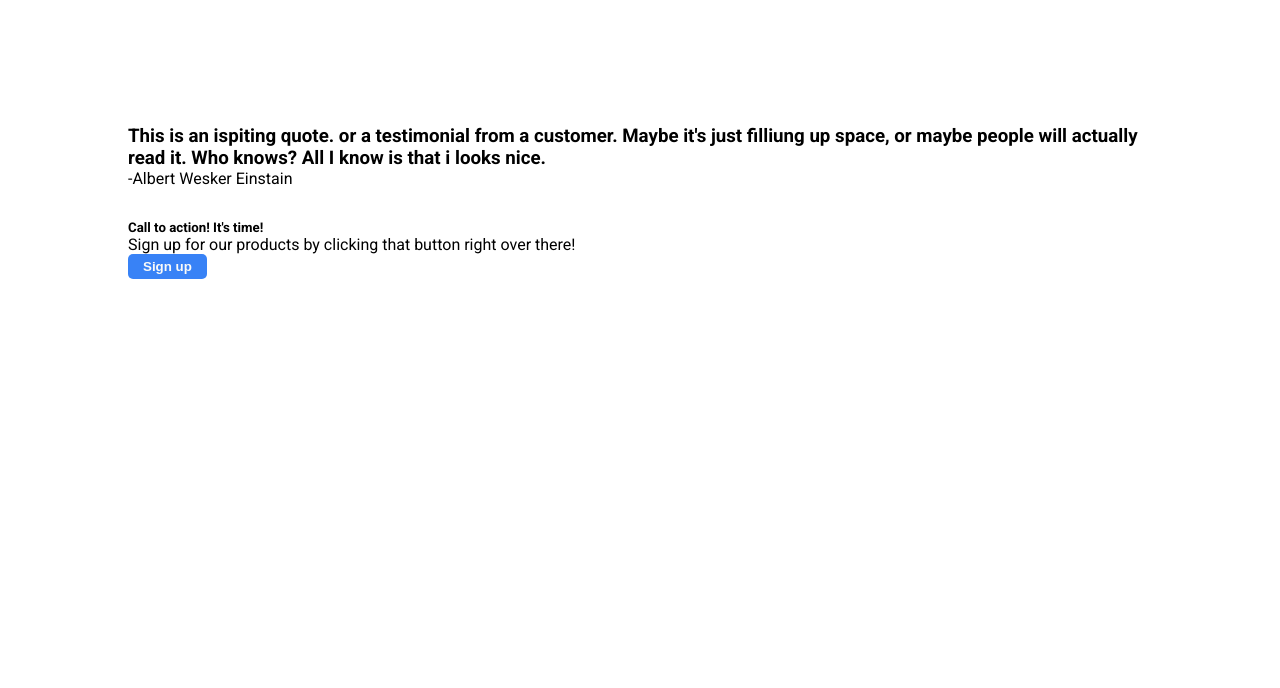
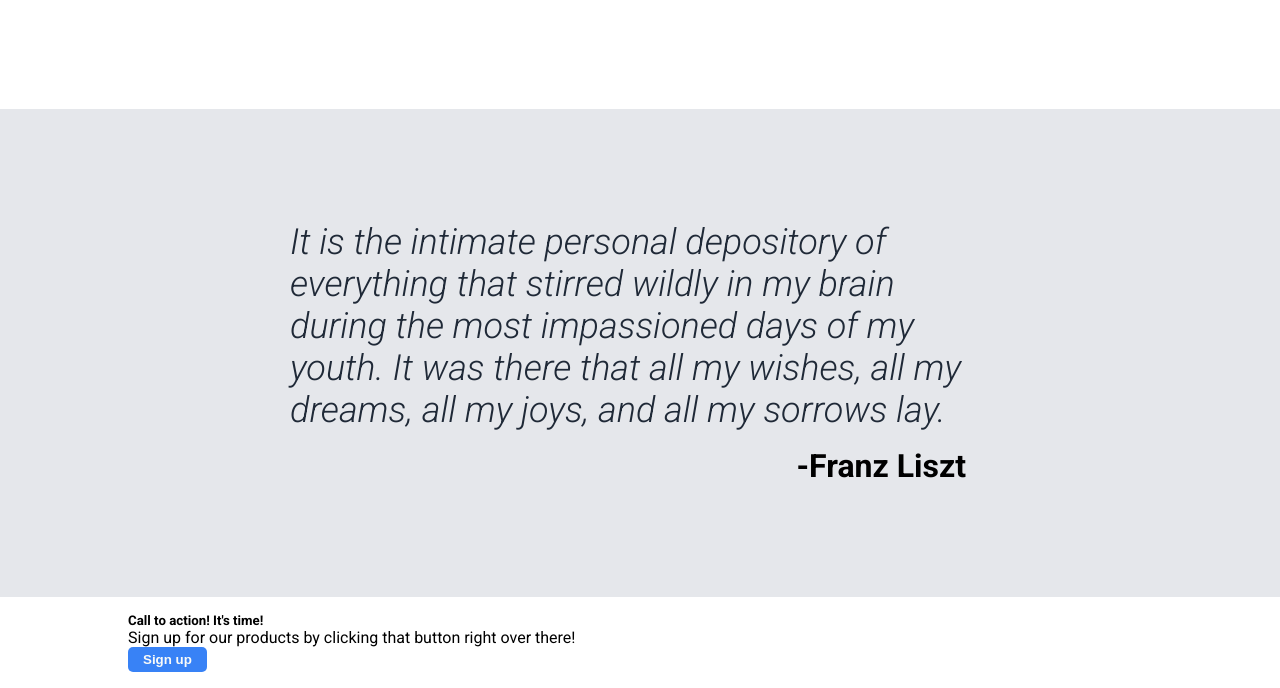
Before and after one commit to neo-the-coder/odin-landing-page, a plain HTML site: page index.html in a window 1280 px wide. Shown: the part 804-1492 px from the top of the page. Before the commit the page ends 1099 px from the top, so only its background shows below. Drawn offline with Linux system fonts and the light colour scheme.

Commit message:
Finish styling quote section, chane quote and author

```diff
--- a/index.html
+++ b/index.html
@@ -58,8 +58,10 @@
             </div>
         </div>
         <div id="quote-section">
-            <h3 id="quote">This is an ispiting quote. or a testimonial from a customer. Maybe it's just filliung up space, or maybe people will actually read it. Who knows? All I know is that i looks nice.</h3>
-            <span id="quote-author">-Albert Wesker Einstain</span>
+            <div id="quote-container">
+                <h3 id="quote">It is the intimate personal depository of everything that stirred wildly in my brain during the most impassioned days of my youth. It was there that all my wishes, all my dreams, all my joys, and all my sorrows lay.</h3>
+                <p id="quote-author">-Franz Liszt</p>
+            </div>
         </div>
         <div id="action-section">
             <div id="action-notice-container">
--- a/styles.css
+++ b/styles.css
@@ -125,3 +125,28 @@ button {
 #item-showcase div a {
     color: var(--button);
 }
+
+/* Quote Section */
+
+#quote-section {
+    background-color: var(--lightgrey);
+}
+
+#quote-container {
+    margin: 6rem auto;
+    width: 700px;
+}
+
+#quote {
+    font-size: 36px;
+    font-weight: 300;
+    font-style: italic;
+    color: var(--darkblue);
+}
+
+#quote-container p {
+    margin: 1rem 1.5rem 0 0;
+    text-align: right;
+    font-weight: bold;
+    font-size: 2rem;
+}
```
